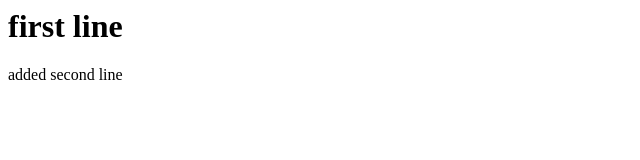
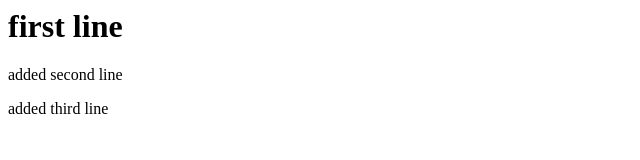
Before and after one commit to suchithrac/suchithra, a plain HTML site: page index.html in a window 1280 px wide. Shown: the whole page, without its empty margins (0-640 px from the left). Drawn offline with Linux system fonts and the light colour scheme.

Commit message:
Update index.html

```diff
--- a/index.html
+++ b/index.html
@@ -1,2 +1,3 @@
 <h1> first line </h1>
 <p> added second line <p>
+<p> added third line <p>
```
